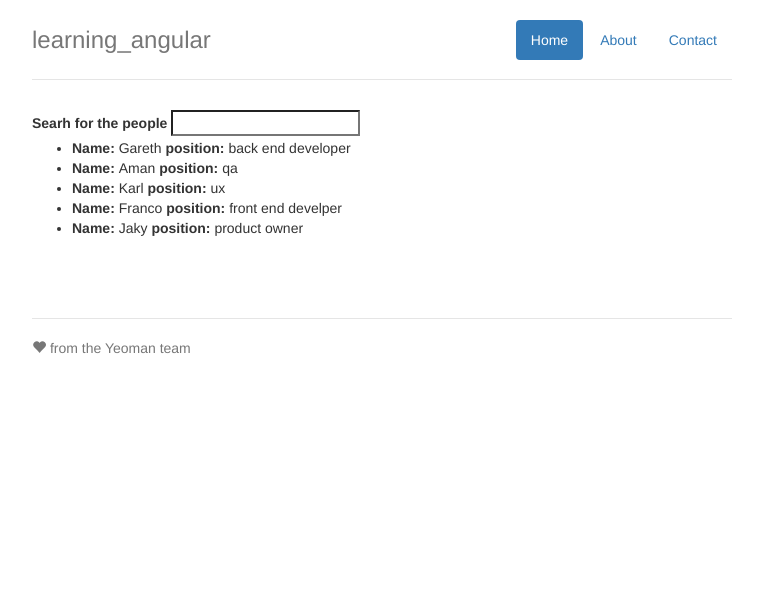
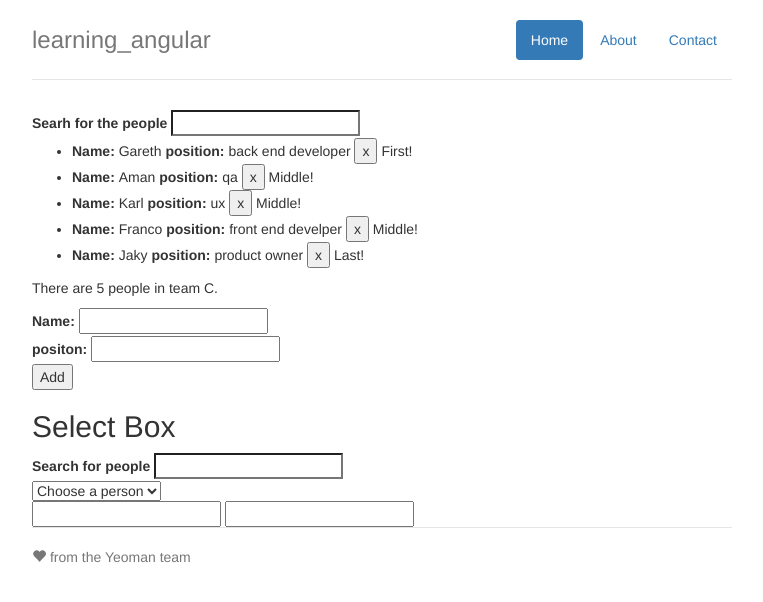
Before and after one commit to fazanki/angular, a website: page app/index.html in a window 1280 px wide. Shown: the whole page, without its empty margins (258-1021 px from the left). Drawn offline with nearby package versions, Linux system fonts and the light colour scheme; some packages are replaced by stand-ins of ours; files that its build step writes are made by us from their sources.

Commit message:
adding new ng-select

```diff
--- a/app/scripts/controllers/main.js
+++ b/app/scripts/controllers/main.js
@@ -15,4 +15,19 @@ angular.module('learningAngularApp')
       {name:"Franco", position:"front end develper" },
       {name:"Jaky", position:"product owner" }
     ];
+
+    $scope.add = function() {
+      if ($scope.new_name && $scope.new_position) {
+        $scope.teamC.push({
+          name: $scope.new_name,
+          position: $scope.new_position
+        });
+        $scope.new_name = '';
+        $scope.new_position = '';
+      }
+    };
+
+    $scope.remove = function(index) {
+      $scope.teamC.splice(index, 1);
+    }
   });
--- a/app/views/main.html
+++ b/app/views/main.html
@@ -9,15 +9,44 @@
 
 <div>
   <label>Searh for the people</label>
-  <input type="search" ng-model="search" />
+  <input type="search" ng-model="search" >
 </div>
 <ul>
-  <li ng-repeat="people in teamC | filter:search"><strong>Name: </strong>{{people.name}} <strong>position: </strong>{{people.position}}</li>
+  <li ng-repeat="people in teamC | filter:search">
+    <strong>Name: </strong>{{people.name}}
+    <strong>position: </strong>{{people.position}}
+    <button ng-click="remove($index)">x</button>
+    <span ng-show="$first">First!</span>
+    <span ng-show="$middle">Middle!</span>
+    <span ng-show="$last">Last!</span>
+  </li>
 </ul>
+<p>There are {{teamC.length}} people in team C.</p>
+<div>
+  <label>Name:</label>
+  <input type="text" ng-model="new_name">
+</div>
 
-<div class="row marketing">
+<div>
+  <label>positon:</label>
+  <input type="text" ng-model="new_position" >
+</div>
 
+<button ng-click="add()">Add</button>
+
+<h2>Select Box</h2>
+<label>Search for people</label>
+<input type="search" ng-model="search_person" > <br>
+<select ng-model="selected_person" ng-options="person.name for person in teamC | filter:search_person">
+  <option value="">Choose a person</option>
+</select>
+
+<div>
+  <input type="text" ng-model="selected_person.name" >
+  <input type="text" ng-model="selected_person.position" >
 </div>
+
+
 
 <div class="footer">
   <p><span class="glyphicon glyphicon-heart"></span> from the Yeoman team</p>
```
